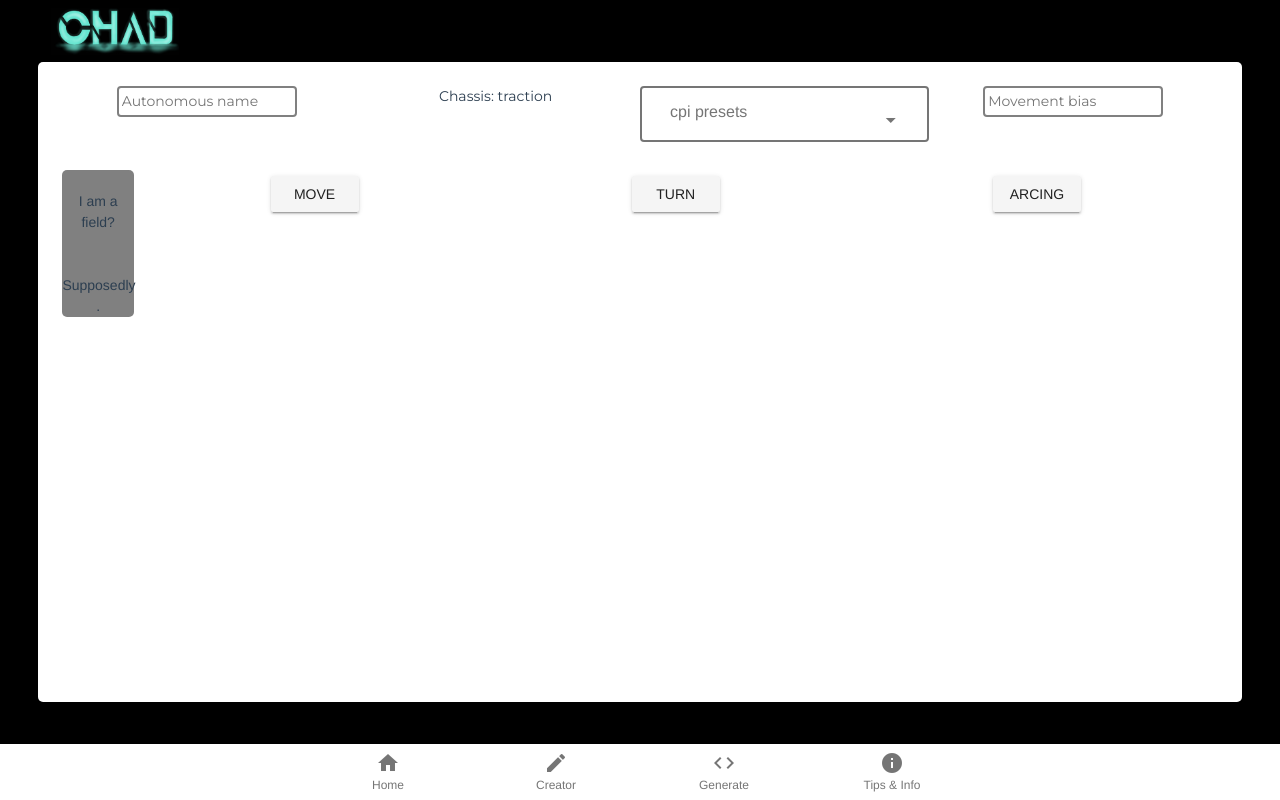
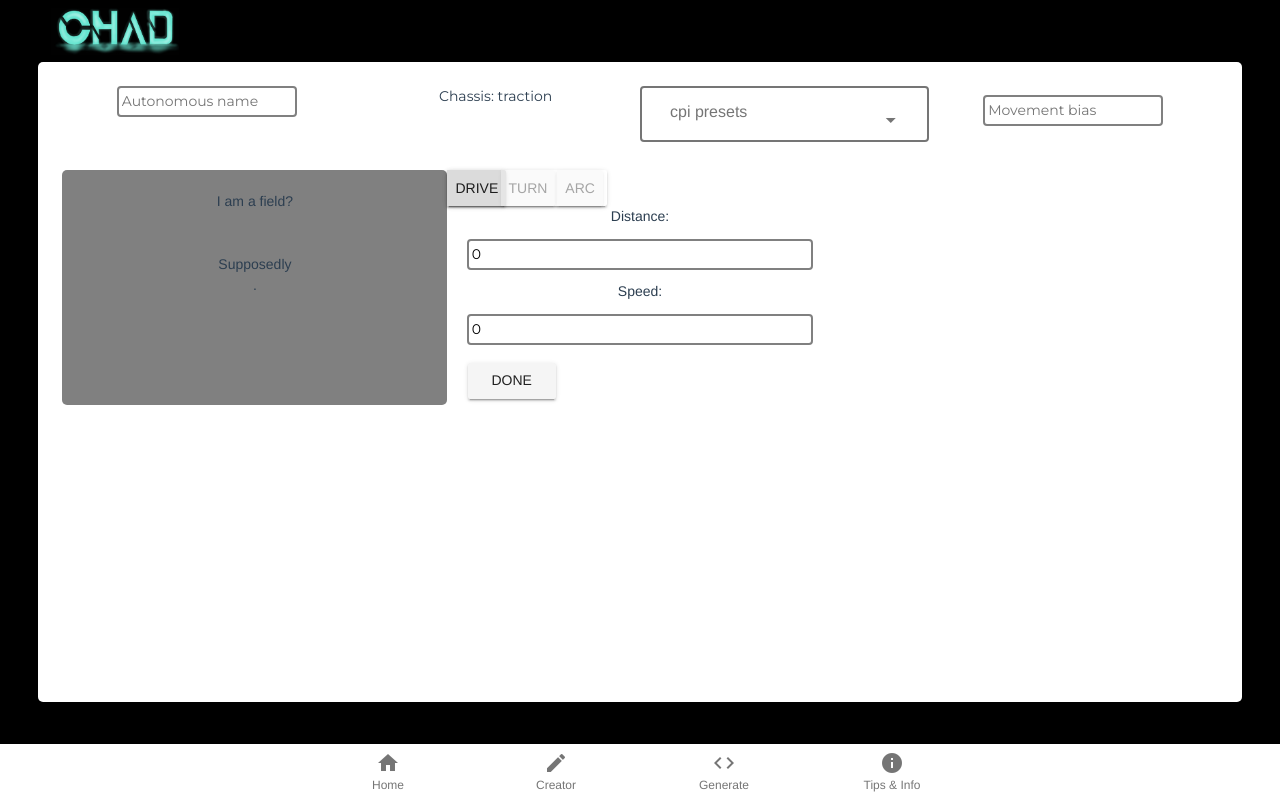
Before and after one commit to ThunderPengwins/CHAD, a Vue app: page /creator in a window 1280 px wide. Built offline with nearby package versions, Linux system fonts and the light colour scheme; a small style sheet from the web is missing.

Commit message:
Miserable Stuff (plus code regions)

```diff
--- a/src/main.js
+++ b/src/main.js
@@ -6,11 +6,13 @@ import 'material-design-icons-iconfont/dist/material-design-icons.css'
 import 'vuetify/dist/vuetify.min.css' // Ensure you are using css-loader
 import router from './router'
 import {store} from './store/store'
+import {MovementOptions} from './store/steps'
 
 Vue.config.productionTip = false
 
 new Vue({
   router,
   store,
+  MovementOptions,
   render: h => h(App)
 }).$mount('#app')
--- /dev/null
+++ b/src/store/steps.js
@@ -0,0 +1,8 @@
+
+
+export const MovementOptions = Object.freeze({
+    DRIVE : "drive",
+    TURN : "turn",
+    ARC : "arc",
+    STRAFE : "strafe"
+})
--- a/src/store/store.js
+++ b/src/store/store.js
@@ -1,19 +1,38 @@
 import Vue from 'vue'
 import Vuex from 'vuex'
+import {MovementOptions} from './steps'
 
 Vue.use(Vuex)
 
 export const store = new Vuex.Store({
   state: {
-    chassis: 'traction'
+    chassis: 'traction',
+    currentStep: MovementOptions.DRIVE,
+    listOfSteps: []
   },
   mutations: {
     changeChassis(state, chassis) {
       state.chassis = chassis
+    },
+    setCurrentStep(state, step) {
+      state.currentStep = step
+    },
+    confirmStep(state, params){
+      state.listOfSteps.push({
+        stepNumber: state.listOfSteps ? state.listOfSteps.length : 0,
+        type: state.currentStep,
+        params: params
+      })
     }
   },
   getters: {
     chassis: state => state.chassis,
-    isArcingAvail: state => state.chassis=='traction' || state.chassis=='omni wheel'
+    currentStep: state => state.currentStep,
+    isArcingAvail: state => state.chassis=='traction' || state.chassis=='omni wheel',
+    isCurrentStepMove: state => state.currentStep==MovementOptions.DRIVE,
+    isCurrentStepTurn: state => state.currentStep==MovementOptions.TURN,
+    isCurrentStepArc: state => state.currentStep==MovementOptions.ARC,
+    isCurrentStepStrafe: state => state.currentStep==MovementOptions.STRAFE,
+    getTheSteps: state => state.listOfSteps
   }
 })
--- a/src/views/Creator.vue
+++ b/src/views/Creator.vue
@@ -5,9 +5,10 @@
     </div>
     <div class="interface">
         <v-container class="encoders" fluid grid-list-m box>
+            <!-- #region General Inputs -->
             <v-layout row>
                 <v-flex align-content-start sm3>
-                    <input v-model="message" placeholder="Autonomous name" id="in-name"/>
+                    <input placeholder="Autonomous name" id="in-name"/>
                 </v-flex>
                 <v-flex sm3>
                     <p class="chassischoice">Chassis: {{ $store.getters.chassis }}</p>
@@ -16,29 +17,126 @@
                     <v-overflow-btn outline color="gray" style="margin-top: 0em" height="2em" margin="0em" :items="presets" label="cpi presets" target=".encoders"></v-overflow-btn>
                 </v-flex>
                 <v-flex sm3>
-                    <input type="number" v-model="message" placeholder="Movement bias" id="in-bias"/>
+                    <input type="number" placeholder="Movement bias" class="in-num"/>
                 </v-flex>
             </v-layout>
+            <!-- #endregion -->
             <v-layout row>
-                <v-layout row wrap>
-                <v-flex sm12>
+                <!-- #region Field Container -->
+                <v-flex d-flex sm4>
                     <div id="field">
                         <br/>I am a field?<br/><br/><br/>Supposedly<br/>.
                     </div>
                 </v-flex>
-                </v-layout>
+                <!-- #endregion -->
+                <!-- #region Input Zone -->
+                <v-flex d-flex sm4>
+                    <v-layout row wrap>
+                        <!-- #region toggle -->
+                            <v-btn-toggle mandatory>
                                 <v-flex sm4>
-                    <v-btn>Move</v-btn>
+                                    <v-btn v-on:click="newStep(drive)">Drive</v-btn>
                                 </v-flex>
                                 <v-flex sm4>
-                    <v-btn>Turn</v-btn>
+                                    <v-btn v-on:click="newStep(turn)">Turn</v-btn>
                                 </v-flex>
                                 <v-flex sm4 v-if=$store.getters.isArcingAvail>
-                    <v-btn>Arcing</v-btn>
+                                    <v-btn v-on:click="newStep(arc)">Arc</v-btn>
                                 </v-flex>
                                 <v-flex sm4 v-if=!$store.getters.isArcingAvail>
-                    <v-btn>Strafing</v-btn>
+                                    <v-btn v-on:click="newStep(strafe)">Strafe</v-btn>
                                 </v-flex>
+                            </v-btn-toggle>
+                        <!-- #endregion -->
+                        <!-- #region inputs -->
+                        <v-flex v-if="($store.getters.isCurrentStepTurn || $store.getters.isCurrentStepArc)" sm12>
+                            Angle:
+                            <input type="number" v-model="angle" placeholder="angle" class="in-num" id="in-dist"/>
+                        </v-flex>
+                        <v-flex v-if="($store.getters.isCurrentStepStrafe)" sm12>
+                            Direction:
+                            <input v-model="direction" placeholder="direction" class="in-num" id="in-dist"/>
+                        </v-flex>
+                        <v-flex v-if="($store.getters.isCurrentStepMove || $store.getters.isCurrentStepArc || $store.getters.isCurrentStepStrafe)" sm12>
+                            Distance:
+                            <input type="number" v-model="distance" placeholder="distance" class="in-num" id="in-dist"/>
+                        </v-flex>
+                        <v-flex sm12>
+                            Speed:
+                            <input type="number" v-model="speed" placeholder="speed" class="in-num" id="in-dist"/>
+                        </v-flex>
+                        <v-flex sm4>
+                            <v-btn v-on:click="confirmStep()">Done</v-btn>
+                        </v-flex>
+                        <!-- #endregion -->
+                    </v-layout>
+                </v-flex>
+                <!-- #endregion -->
+                <!-- #region Step List -->
+                <v-flex d-flex sm4>
+                    <v-flex sm12>
+                        <v-card v-for="step in $store.getters.getTheSteps" v-bind:key="step.stepNumber">
+                            <v-card-title primary-title>
+                                <v-flex sm12>
+                                    <h3>
+                                        {{step.type}}
+                                    </h3>
+                                </v-flex>
+                                <!-- #region Steps -->
+                                <v-flex sm12>
+                                    <div v-if="step.type==drive">
+                                        <v-layout row wrap>
+                                            <v-flex sm6>
+                                                Distance: {{step.params.distance}}
+                                            </v-flex>
+                                            <v-flex sm6>
+                                                Speed: {{step.params.speed}}
+                                            </v-flex>
+                                        </v-layout>
+                                    </div>
+                                    <div v-if="step.type==turn">
+                                        <v-layout row wrap>
+                                            <v-flex sm6>
+                                                Angle: {{step.params.angle}}
+                                            </v-flex>
+                                            <v-flex sm6>
+                                                Speed: {{step.params.speed}}
+                                            </v-flex>
+                                        </v-layout>
+                                    </div>
+                                    <div v-if="step.type==arc">
+                                        <v-layout row wrap>
+                                            <v-flex sm4>
+                                                Angle: {{step.params.angle}}
+                                            </v-flex>
+                                            <v-flex sm4>
+                                                Distance: {{step.params.distance}}
+                                            </v-flex>
+                                            <v-flex sm4>
+                                                Speed: {{step.params.speed}}
+                                            </v-flex>
+                                        </v-layout>
+                                    </div>
+                                    <div v-if="step.type==strafe">
+                                        <v-layout row wrap>
+                                            <v-flex sm4>
+                                                Direction: {{step.params.direction}}
+                                            </v-flex>
+                                            <v-flex sm4>
+                                                Distance: {{step.params.distance}}
+                                            </v-flex>
+                                            <v-flex sm4>
+                                                Speed: {{step.params.speed}}
+                                            </v-flex>
+                                        </v-layout>
+                                    </div>
+                                </v-flex>
+                                <!-- #endregion -->
+                            </v-card-title>
+                        </v-card>
+                    </v-flex>
+                </v-flex>
+                <!-- #endregion -->
             </v-layout>
         </v-container>
     </div>
@@ -48,35 +146,81 @@
 </template>
 
 <script>
-import BottomNavigation from '@/components/BottomNavigation'
+import BottomNavigation from "@/components/BottomNavigation";
+import { MovementOptions } from "@/store/steps";
 export default {
   name: "Creator",
   components: {
     BottomNavigation
   },
+  methods: {
+    newStep: function(step) {
+      this.$store.commit("setCurrentStep", step);
+    },
+    confirmStep: function() {
+      var params;
+      switch (this.$store.getters.currentStep) {
+        case MovementOptions.DRIVE:
+          params = {
+            distance: this.$data.distance,
+            speed: this.$data.speed
+          };
+          break;
+        case MovementOptions.TURN:
+          params = {
+            angle: this.$data.angle,
+            speed: this.$data.speed
+          };
+          break;
+        case MovementOptions.ARC:
+          params = {
+            angle: this.$data.angle,
+            distance: this.$data.distance,
+            speed: this.$data.speed
+          };
+          break;
+        case MovementOptions.STRAFE:
+          params = {
+            direction: this.$data.direction,
+            distance: this.$data.distance,
+            speed: this.$data.speed
+          };
+          break;
+      }
+      this.$store.commit("confirmStep", params);
+    }
+  },
   data: () => ({
-      presets: ['Gear ratio: 20', 'Gear ratio: 40', 'Gear ratio: 60', 'Custom']
+    presets: ["Gear ratio: 20", "Gear ratio: 40", "Gear ratio: 60", "Custom"],
+    drive: MovementOptions.DRIVE,
+    turn: MovementOptions.TURN,
+    arc: MovementOptions.ARC,
+    strafe: MovementOptions.STRAFE,
+    angle: 0,
+    direction: 0,
+    distance: 0,
+    speed: 0
   })
-}
+};
 </script>
 
 <style>
-#top{
+#top {
   height: 5%;
   width: 100%;
   top: 0%;
   position: absolute;
 }
 
-#logo{
+#logo {
   width: 10%;
 }
 
-#bkgd{
+#bkgd {
   margin: 0%;
 }
 
-.interface{
+.interface {
   background-color: white;
   border-radius: 5px;
   position: absolute;
@@ -86,30 +230,34 @@ export default {
   top: 3%;
 }
 
-#in-name{
+#in-name {
   border: 2px solid gray;
   border-radius: 4px;
   padding: 3px;
   color: black;
-    font-family: 'Montserrat', sans-serif;
+  font-family: "Montserrat", sans-serif;
 }
 
-#in-bias{
+#in-dist {
+  width: 90%;
+}
+
+.in-num {
   border: 2px solid gray;
   border-radius: 4px;
   padding: 3px;
   color: black;
-    font-family: 'Montserrat', sans-serif;
+  font-family: "Montserrat", sans-serif;
+  margin: 3%;
 }
 
-.chassischoice{
-    font-family: 'Montserrat', sans-serif;
+.chassischoice {
+  font-family: "Montserrat", sans-serif;
 }
 
-#field{
+#field {
   background-color: gray;
   height: 100%;
   border-radius: 5px;
 }
-
 </style>
--- a/src/views/Home.vue
+++ b/src/views/Home.vue
@@ -14,7 +14,7 @@
     </div>
     <h1 class="desc">Select Chassis:</h1>
     <div class="bottom">
-     <v-btn color="rgba(100,230,209)" outline v-bind:class="{betterBaton:$store.getters.chassis == 'traction', baton:$store.getters.chassis != 'traction'}" v-on:click="chassisChanged('traction')">traction</v-btn>
+     <v-btn color="rgba(100,230,209)" outline v-bind:class="{betterBaton:$store.getters.chassis == 'traction', baton:$store.getters.chassis != 'traction'}" v-on:click="chassisChanged('traction')"><img src="@/assets/Pictures/Traction.png" alt="traction" class=""/></v-btn>
      <v-btn color="rgba(100,230,209)" outline v-bind:class="{betterBaton:$store.getters.chassis == 'omni wheel', baton:$store.getters.chassis != 'omni wheel'}" v-on:click="chassisChanged('omni wheel')">Omni Wheel</v-btn>
      <v-btn color="rgba(100,230,209)" v-bind:class="{betterBaton:$store.getters.chassis == 'meccanum', baton:$store.getters.chassis != 'meccanum'}" v-on:click="chassisChanged('meccanum')" outline>Meccanum</v-btn>
      <v-btn color="rgba(100,230,209)" v-bind:class="{betterBaton:$store.getters.chassis == 'holonomic', baton:$store.getters.chassis != 'holonomic'}" v-on:click="chassisChanged('holonomic')" outline>Holonomic</v-btn>
```
Also changed, not shown: src/assets/Pictures/Traction.png (added). Lines whose indentation alone changed are shown as unchanged.
